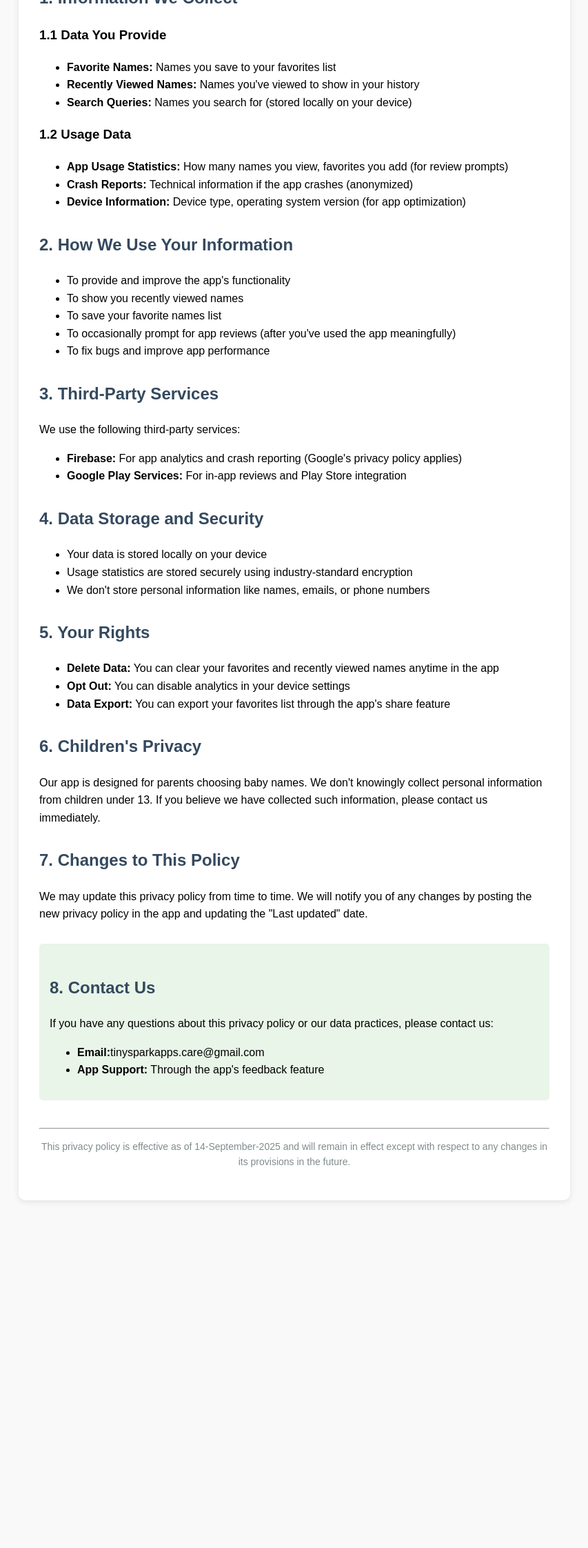
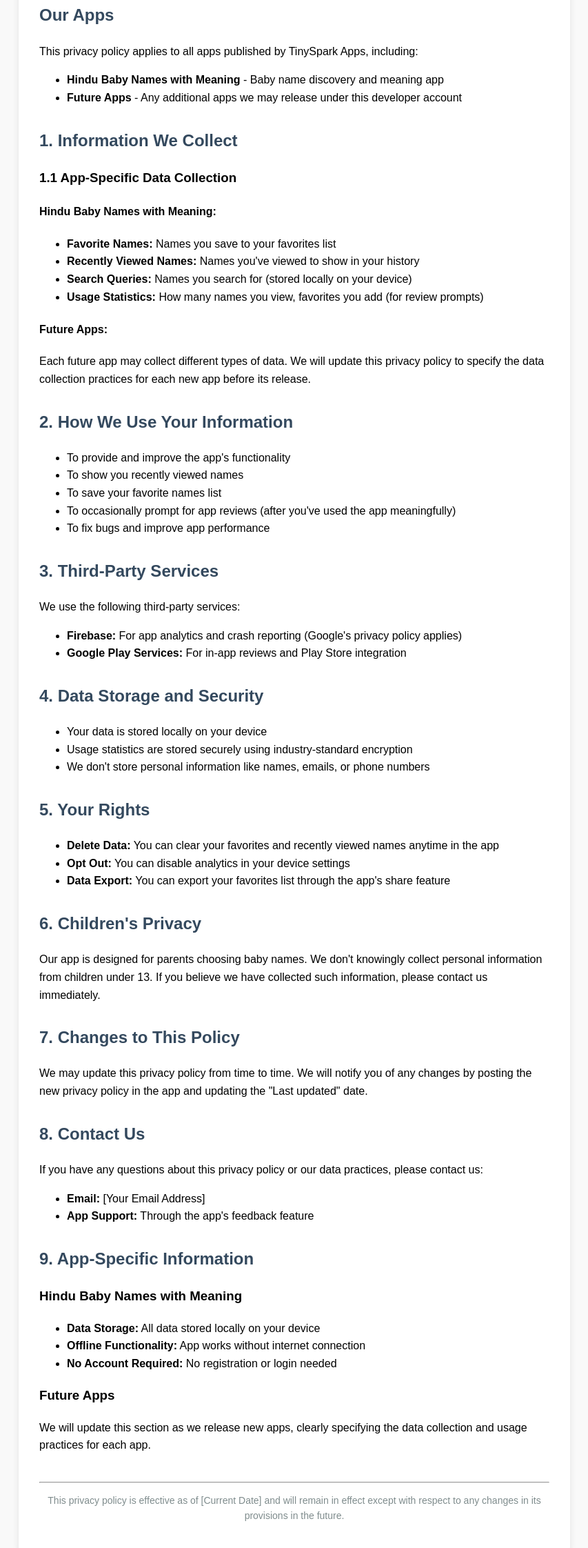
Before and after one commit to DhavalD3/tinysparkapps, a plain HTML site: page privacy-policy.html in a window 1280 px wide. Shown: the part 336-2580 px from the top of the page at 69% size, without its empty margins (213-1066 px from the left). Before the commit the page ends 2096 px from the top, so only its background shows below. Drawn offline with Linux system fonts and the light colour scheme.

Commit message:
Update privacy-policy.html

```diff
--- a/privacy-policy.html
+++ b/privacy-policy.html
@@ -3,7 +3,7 @@
 <head>
     <meta charset="UTF-8">
     <meta name="viewport" content="width=device-width, initial-scale=1.0">
-    <title>Privacy Policy - BabyNames App</title>
+    <title>Privacy Policy - TinySpark Apps</title>
     <style>
         body {
             font-family: Arial, sans-serif;
@@ -44,29 +44,35 @@
 </head>
 <body>
     <div class="container">
-        <h1>Privacy Policy for BabyNames App</h1>
+        <h1>Privacy Policy for TinySpark Apps</h1>
 
-        <p><strong>Last updated:</strong> 14-September-2025 </p>
+        <p><strong>Last updated:</strong> December 2024</p>
 
         <div class="highlight">
-            <strong>Quick Summary:</strong> We collect minimal data to improve your experience. Your favorite names and usage patterns help us make the app better. We don't sell your data to third parties.
+            <strong>Quick Summary:</strong> We collect minimal data to improve your experience across all our apps. Your preferences and usage patterns help us make our apps better. We don't sell your data to third parties.
         </div>
+
+        <h2>Our Apps</h2>
+        <p>This privacy policy applies to all apps published by TinySpark Apps, including:</p>
+        <ul>
+            <li><strong>Hindu Baby Names with Meaning</strong> - Baby name discovery and meaning app</li>
+            <li><strong>Future Apps</strong> - Any additional apps we may release under this developer account</li>
+        </ul>
 
         <h2>1. Information We Collect</h2>
 
-        <h3>1.1 Data You Provide</h3>
+        <h3>1.1 App-Specific Data Collection</h3>
+
+        <h4>Hindu Baby Names with Meaning:</h4>
         <ul>
             <li><strong>Favorite Names:</strong> Names you save to your favorites list</li>
             <li><strong>Recently Viewed Names:</strong> Names you've viewed to show in your history</li>
             <li><strong>Search Queries:</strong> Names you search for (stored locally on your device)</li>
+            <li><strong>Usage Statistics:</strong> How many names you view, favorites you add (for review prompts)</li>
         </ul>
 
-        <h3>1.2 Usage Data</h3>
-        <ul>
-            <li><strong>App Usage Statistics:</strong> How many names you view, favorites you add (for review prompts)</li>
-            <li><strong>Crash Reports:</strong> Technical information if the app crashes (anonymized)</li>
-            <li><strong>Device Information:</strong> Device type, operating system version (for app optimization)</li>
-        </ul>
+        <h4>Future Apps:</h4>
+        <p>Each future app may collect different types of data. We will update this privacy policy to specify the data collection practices for each new app before its release.</p>
 
         <h2>2. How We Use Your Information</h2>
         <ul>
@@ -104,18 +110,28 @@
         <h2>7. Changes to This Policy</h2>
         <p>We may update this privacy policy from time to time. We will notify you of any changes by posting the new privacy policy in the app and updating the "Last updated" date.</p>
 
-        <div class="contact-info">
-            <h2>8. Contact Us</h2>
-            <p>If you have any questions about this privacy policy or our data practices, please contact us:</p>
-            <ul>
-                <li><strong>Email:</strong>tinysparkapps.care@gmail.com</li>
-                <li><strong>App Support:</strong> Through the app's feedback feature</li>
-            </ul>
-        </div>
+        <h2>8. Contact Us</h2>
+        <p>If you have any questions about this privacy policy or our data practices, please contact us:</p>
+        <ul>
+            <li><strong>Email:</strong> [Your Email Address]</li>
+            <li><strong>App Support:</strong> Through the app's feedback feature</li>
+        </ul>
+
+        <h2>9. App-Specific Information</h2>
+
+        <h3>Hindu Baby Names with Meaning</h3>
+        <ul>
+            <li><strong>Data Storage:</strong> All data stored locally on your device</li>
+            <li><strong>Offline Functionality:</strong> App works without internet connection</li>
+            <li><strong>No Account Required:</strong> No registration or login needed</li>
+        </ul>
+
+        <h3>Future Apps</h3>
+        <p>We will update this section as we release new apps, clearly specifying the data collection and usage practices for each app.</p>
 
         <hr style="margin-top: 40px;">
         <p style="text-align: center; color: #7f8c8d; font-size: 14px;">
-            This privacy policy is effective as of 14-September-2025 and will remain in effect except with respect to any changes in its provisions in the future.
+            This privacy policy is effective as of [Current Date] and will remain in effect except with respect to any changes in its provisions in the future.
         </p>
     </div>
 </body>
```
